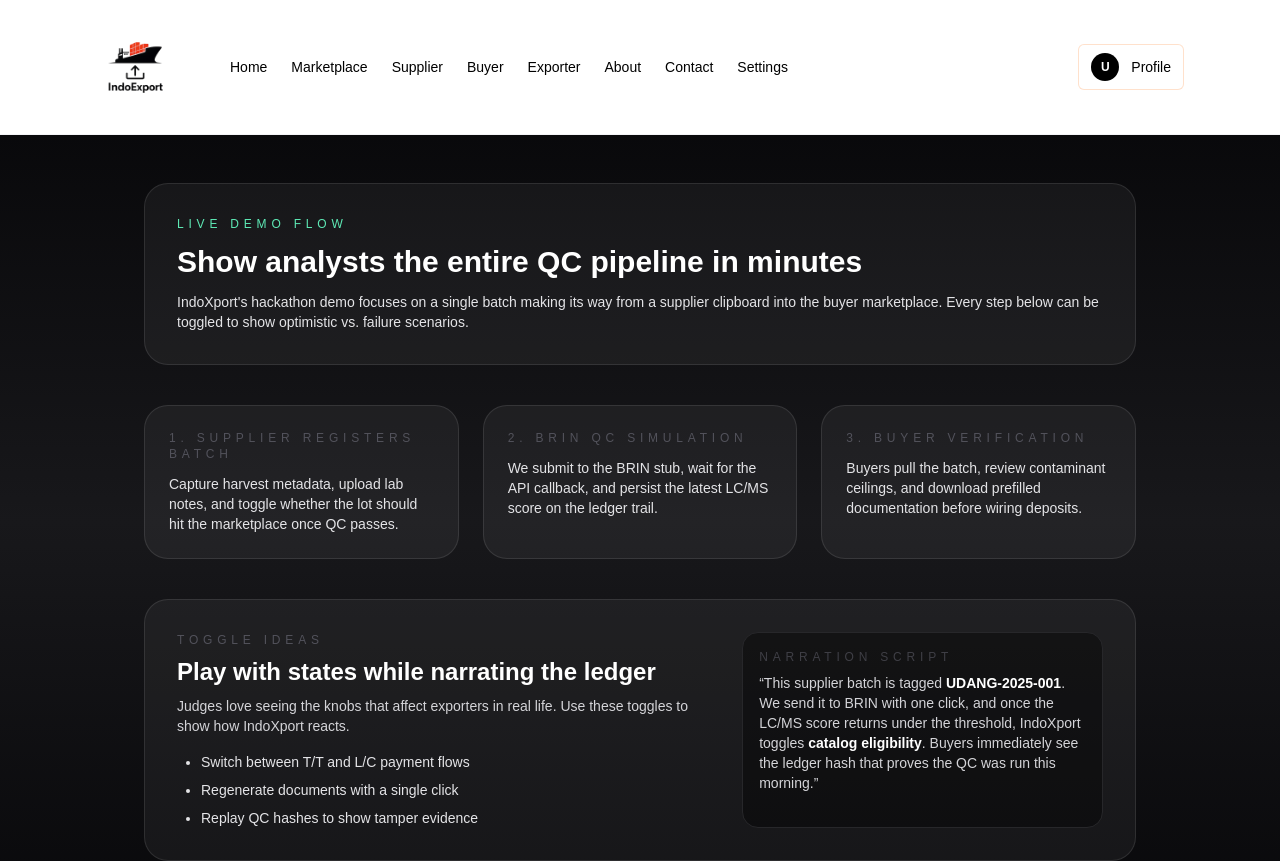
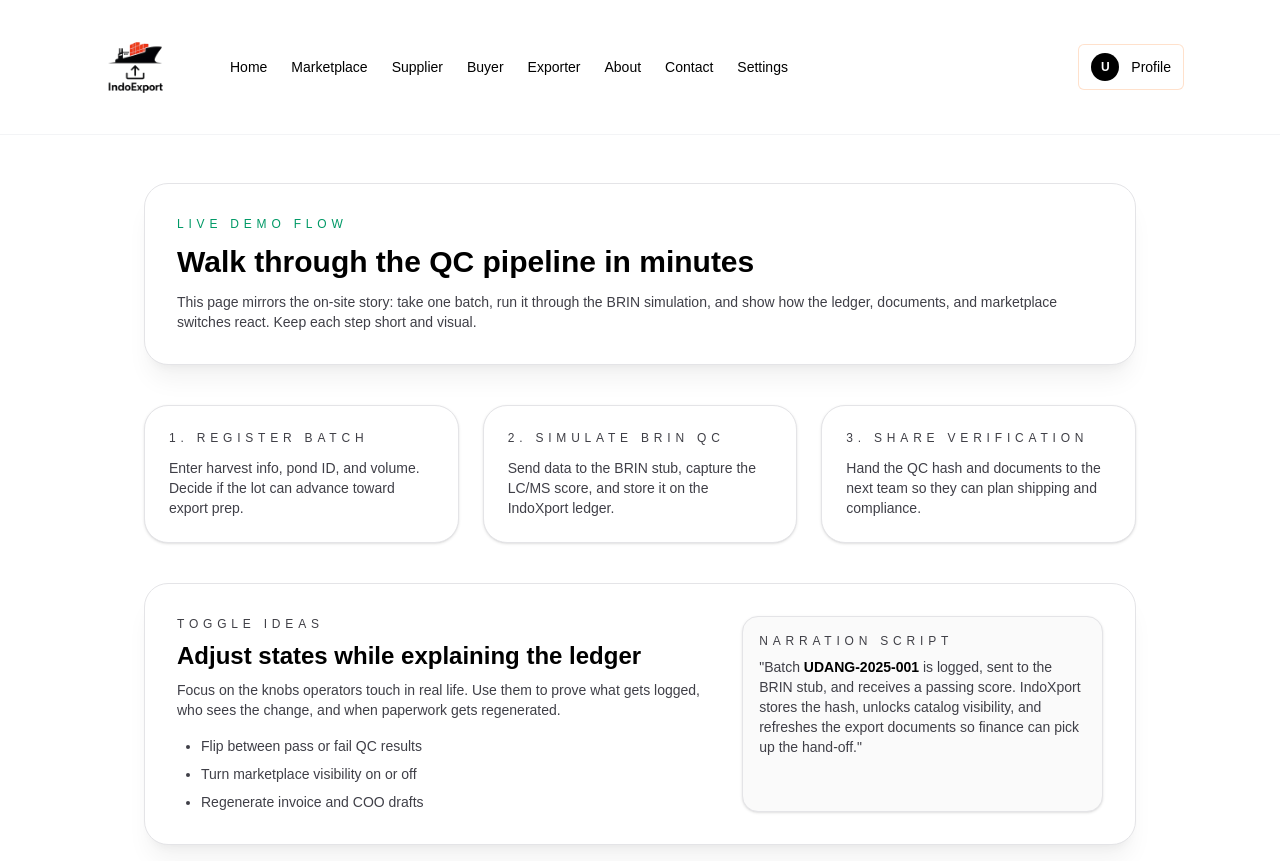
Before and after one commit to adyoprawira/IndoXport, a Next.js app in the folder frontend/: page /demo in a window 1280 px wide. Shown: the top 861 px of the page. Built offline with nearby package versions, Linux system fonts and the light colour scheme.

Commit message:
[fix] Fixing FE stuff

```diff
--- a/frontend/app/demo/page.tsx
+++ b/frontend/app/demo/page.tsx
@@ -1,25 +1,22 @@
 const demoStages = [
   {
-    title: "1. Supplier registers batch",
-    content:
-      "Capture harvest metadata, upload lab notes, and toggle whether the lot should hit the marketplace once QC passes.",
+    title: "1. Register batch",
+    content: "Enter harvest info, pond ID, and volume. Decide if the lot can advance toward export prep.",
   },
   {
-    title: "2. BRIN QC simulation",
-    content:
-      "We submit to the BRIN stub, wait for the API callback, and persist the latest LC/MS score on the ledger trail.",
+    title: "2. Simulate BRIN QC",
+    content: "Send data to the BRIN stub, capture the LC/MS score, and store it on the IndoXport ledger.",
   },
   {
-    title: "3. Buyer verification",
-    content:
-      "Buyers pull the batch, review contaminant ceilings, and download prefilled documentation before wiring deposits.",
+    title: "3. Share verification",
+    content: "Hand the QC hash and documents to the next team so they can plan shipping and compliance.",
   },
 ];
 
 const toggles = [
-  "Switch between T/T and L/C payment flows",
-  "Regenerate documents with a single click",
-  "Replay QC hashes to show tamper evidence",
+  "Flip between pass or fail QC results",
+  "Turn marketplace visibility on or off",
+  "Regenerate invoice and COO drafts",
 ];
 
 export const metadata = {
@@ -29,47 +26,47 @@
 
 export default function DemoPage() {
   return (
-    <div className="bg-gradient-to-b from-zinc-950 via-zinc-900 to-zinc-950 py-12 text-white">
+    <div className="bg-white py-12 text-black">
       <div className="mx-auto flex max-w-5xl flex-col gap-10 px-4">
-        <section className="rounded-3xl border border-white/10 bg-white/5 p-8">
-          <p className="text-xs uppercase tracking-[0.4em] text-emerald-300">Live demo flow</p>
-          <h1 className="mt-3 text-3xl font-semibold">Show analysts the entire QC pipeline in minutes</h1>
-          <p className="mt-3 text-sm text-zinc-200">
-            IndoXport&apos;s hackathon demo focuses on a single batch making its way from a supplier clipboard into the buyer
-            marketplace. Every step below can be toggled to show optimistic vs. failure scenarios.
+        <section className="rounded-3xl border border-zinc-200 bg-white p-8 shadow-xl shadow-zinc-900/5">
+          <p className="text-xs uppercase tracking-[0.4em] text-emerald-600">Live demo flow</p>
+          <h1 className="mt-3 text-3xl font-semibold text-black">Walk through the QC pipeline in minutes</h1>
+          <p className="mt-3 text-sm text-zinc-700">
+            This page mirrors the on-site story: take one batch, run it through the BRIN simulation, and show how the ledger,
+            documents, and marketplace switches react. Keep each step short and visual.
           </p>
         </section>
 
         <section className="grid gap-6 lg:grid-cols-3">
           {demoStages.map((stage) => (
-            <article key={stage.title} className="rounded-3xl border border-white/10 bg-white/5 p-6">
-              <p className="text-xs uppercase tracking-[0.4em] text-zinc-400">{stage.title}</p>
-              <p className="mt-3 text-sm text-zinc-200">{stage.content}</p>
+            <article key={stage.title} className="rounded-3xl border border-zinc-200 bg-white p-6 shadow">
+              <p className="text-xs uppercase tracking-[0.4em] text-zinc-500">{stage.title}</p>
+              <p className="mt-3 text-sm text-zinc-700">{stage.content}</p>
             </article>
           ))}
         </section>
 
-        <section className="rounded-3xl border border-white/10 bg-white/5 p-8">
+        <section className="rounded-3xl border border-zinc-200 bg-white p-8 shadow-xl shadow-zinc-900/5">
           <div className="grid gap-6 md:grid-cols-[1.2fr_0.8fr]">
             <div>
-              <p className="text-xs uppercase tracking-[0.4em] text-zinc-400">Toggle ideas</p>
-              <h2 className="mt-2 text-2xl font-semibold text-white">Play with states while narrating the ledger</h2>
-              <p className="mt-2 text-sm text-zinc-300">
-                Judges love seeing the knobs that affect exporters in real life. Use these toggles to show how IndoXport reacts.
+              <p className="text-xs uppercase tracking-[0.4em] text-zinc-500">Toggle ideas</p>
+              <h2 className="mt-2 text-2xl font-semibold text-black">Adjust states while explaining the ledger</h2>
+              <p className="mt-2 text-sm text-zinc-700">
+                Focus on the knobs operators touch in real life. Use them to prove what gets logged, who sees the change, and
+                when paperwork gets regenerated.
               </p>
-              <ul className="mt-4 list-disc space-y-2 pl-6 text-sm text-zinc-200">
+              <ul className="mt-4 list-disc space-y-2 pl-6 text-sm text-zinc-700">
                 {toggles.map((toggle) => (
                   <li key={toggle}>{toggle}</li>
                 ))}
               </ul>
             </div>
-            <div className="rounded-2xl border border-zinc-800 bg-black/40 p-4 text-sm text-zinc-300">
+            <div className="rounded-2xl border border-zinc-200 bg-zinc-50 p-4 text-sm text-zinc-700 shadow">
               <p className="text-xs uppercase tracking-[0.4em] text-zinc-500">Narration script</p>
               <p className="mt-2">
-                “This supplier batch is tagged <span className="font-semibold text-white">UDANG-2025-001</span>. We send it to
-                BRIN with one click, and once the LC/MS score returns under the threshold, IndoXport toggles
-                <span className="font-semibold text-white"> catalog eligibility</span>. Buyers immediately see the ledger hash
-                that proves the QC was run this morning.”
+                "Batch <span className="font-semibold text-black">UDANG-2025-001</span> is logged, sent to the BRIN stub, and
+                receives a passing score. IndoXport stores the hash, unlocks catalog visibility, and refreshes the export
+                documents so finance can pick up the hand-off."
               </p>
             </div>
           </div>
--- a/frontend/components/BuyerDashboard.tsx
+++ b/frontend/components/BuyerDashboard.tsx
@@ -9,16 +9,14 @@
 export default function BuyerDashboard() {
   const [requirements, setRequirements] = useState<BuyerRequirement[]>([]);
   const [loading, setLoading] = useState(true);
-  const [error, setError] = useState<string | null>(null);
-
   const loadRequirements = useCallback(async () => {
     setLoading(true);
     try {
       const payload = await fetchRequirements();
       setRequirements(payload.results);
-      setError(null);
     } catch (loadError) {
-      setError("Unable to reach the buyer ledger.");
+      console.warn("[IndoXport demo] Failed to refresh requirements", loadError);
+      setRequirements([]);
     } finally {
       setLoading(false);
     }
@@ -45,9 +43,7 @@
             and the simulated QC hash trail that backs each demand signal.
           </p>
         </div>
-        {error ? (
-          <p className="text-sm text-rose-600">{error}</p>
-        ) : loading ? (
+        {loading ? (
           <p className="text-sm text-zinc-500">Loading requirements…</p>
         ) : (
           <div className="space-y-4">
--- a/frontend/components/MarketplaceExplorer.tsx
+++ b/frontend/components/MarketplaceExplorer.tsx
@@ -47,7 +47,6 @@
   const [batches, setBatches] = useState<MarketplaceBatch[]>([]);
   const [count, setCount] = useState(0);
   const [loading, setLoading] = useState(false);
-  const [error, setError] = useState<string | null>(null);
 
   const loadMarketplace = useCallback(async () => {
     setLoading(true);
@@ -55,9 +54,8 @@
       const response = await fetchMarketplace(appliedFilters);
       setBatches(response.results);
       setCount(response.count ?? response.results.length);
-      setError(null);
     } catch (err) {
-      setError("Unable to fetch buyer marketplace data.");
+      console.warn("[IndoXport demo] Failed to load marketplace", err);
       setBatches([]);
     } finally {
       setLoading(false);
@@ -241,12 +239,6 @@
         </form>
       </section>
 
-      {error ? (
-        <p className="rounded-3xl border border-rose-100 bg-rose-50/80 p-4 text-sm text-rose-700">
-          {error}
-        </p>
-      ) : null}
-
       <section className="grid gap-6 sm:grid-cols-2">
         {batches.map((batch) => (
           <BatchCard key={batch.batch_code} batch={batch} />
--- a/frontend/components/RequirementCard.tsx
+++ b/frontend/components/RequirementCard.tsx
@@ -44,7 +44,6 @@
 export default function RequirementCard({ requirement }: RequirementCardProps) {
   const [matches, setMatches] = useState<MarketplaceBatch[] | null>(null);
   const [isFetchingMatches, setIsFetchingMatches] = useState(false);
-  const [matchError, setMatchError] = useState<string | null>(null);
 
   const allowedLimits = useMemo(
     () =>
@@ -81,13 +80,15 @@
 
   const handleShowMatches = async () => {
     setIsFetchingMatches(true);
-    setMatchError(null);
     try {
       const result = await fetchMatches(requirement.id);
       setMatches(result);
     } catch (error) {
+      console.warn(
+        `[IndoXport demo] Failed to fetch marketplace matches for requirement ${requirement.id}`,
+        error,
+      );
       setMatches([]);
-      setMatchError("Unable to reach the exporter marketplace.");
     } finally {
       setIsFetchingMatches(false);
     }
@@ -161,9 +162,6 @@
             {isFetchingMatches ? "Finding matches…" : "View matches"}
           </button>
         </div>
-        {matchError ? (
-          <p className="text-xs text-rose-600">{matchError}</p>
-        ) : null}
       </div>
 
       {matches ? (
```
Also changed, not shown: 1 other file (tests, documents, lock files or other folders).
